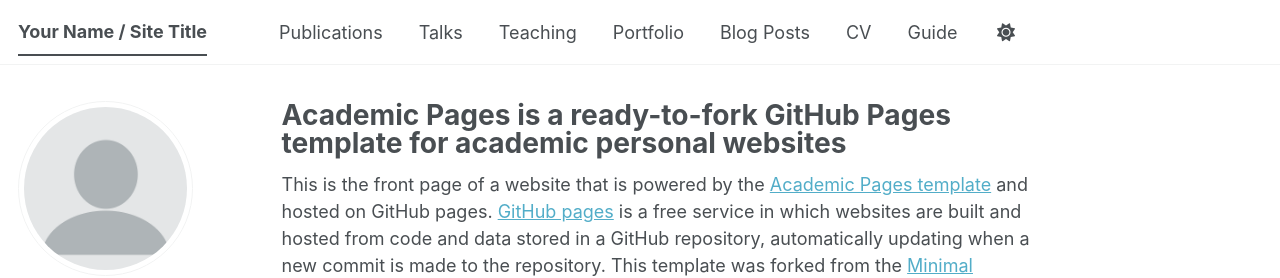
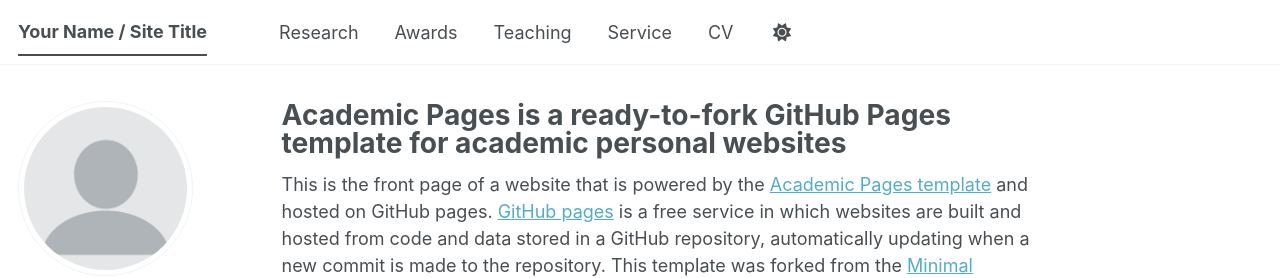
Before and after one commit to VISION203/alqahtani.github.io, a Jekyll site: the page built from _pages/about.md, in a window 1280 px wide. Shown: the top 278 px of the page. Built offline with Jekyll 4.4.1, drawn with Linux system fonts in a browser that asks for light colours; some web fonts are replaced; a script bundle is joined from its source files by our own code; library files that are not in the unit come from our copies.

Commit message:
Update navigation.yml

```diff
--- a/_data/navigation.yml
+++ b/_data/navigation.yml
@@ -8,26 +8,17 @@
 #      Markdown formatted page while the second is generated using JSON.
 
 main:
-  - title: "Publications"
-    url: /publications/
+  - title: "Research"
+    url: /research/
 
-  - title: "Talks"
-    url: /talks/
+  - title: "Awards"
+    url: /awards/
 
   - title: "Teaching"
     url: /teaching/
 
-  - title: "Portfolio"
-    url: /portfolio/
-
-  - title: "Blog Posts"
-    url: /year-archive/
+  - title: "Service"
+    url: /service/
 
   - title: "CV"
     url: /cv/
-
-  # - title: "CV"
-  #   url: /cv-json/
-
-  - title: "Guide"
-    url: /markdown/
```
